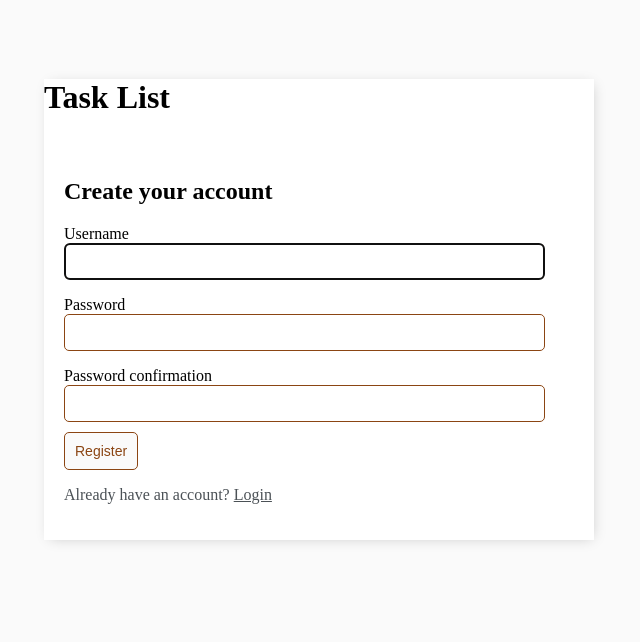
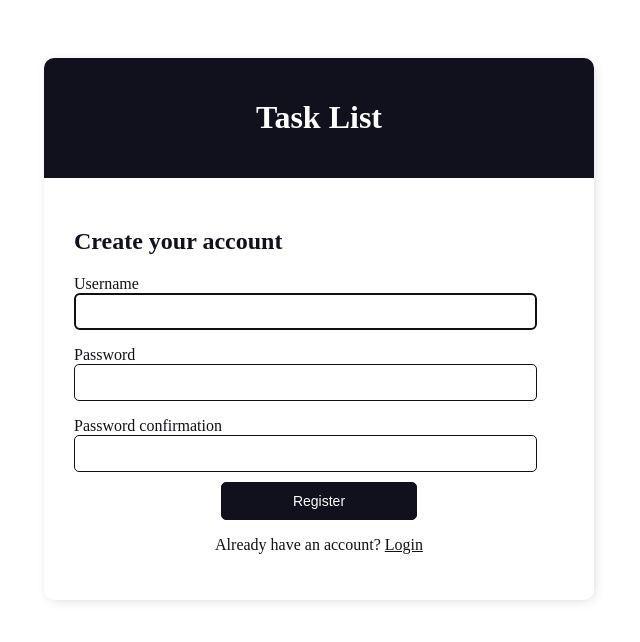
Before and after one commit to sudoc0ff33/todo_list, a Django app: page /register/ in a window 1280 px wide. Shown: the top 642 px of the page, without its empty margins (321-961 px from the left). Run offline with Django 4.2, Linux system fonts and the light colour scheme.

Commit message:
Update main.html

```diff
--- a/base/templates/base/main.html
+++ b/base/templates/base/main.html
@@ -13,7 +13,7 @@
 
         <style>
             body{
-                background-color: #fafafa;
+                background-color: #fff;
                 font-family: 'Times New Roman', Times, serif;
                 padding-top: 50px;
 
@@ -32,26 +32,39 @@
 
             }
 
+
             a,
             p{
-                color: #4b5156;
+                color: #11101D;
             }
 
             .container {
                 max-width: 550px;
                 margin: auto;
                 background-color: #fff;
-                -webkit-box-shadow: 2px 2px 13px -4px rgba(0, 0, 0, 0.21);
+                -webkit-box-shadow: 2px 2px 13px -4px rgba(17, 16, 29, 1);
                 box-shadow: 2px 2px 13px -4px rgba(0, 0, 0, 0.21);
+                border-radius: 10px 10px 10px 10px;
+            }
+
+            .headers-bar {
+                display: flex;
+                justify-content: center;
+                color: #fff;
+                align-items: center;
+                padding: 20px;
+                border-radius: 10px 10px 0 0;
+                background: linear-gradient(90deg, #11101D, #11101D, 43%, #11101D 100%);
             }
 
             .header-bar {
                 display: flex;
                 justify-content: space-between;
                 color: #fff;
-                padding: 10px;
-                border-radius: 5px 5px 0 0;
-                background: linear-gradient(90deg, #8B4513, #A0522D, 43%, #A0522D 100%);
+
+                padding: 20px;
+                border-radius: 10px 10px 0 0;
+                background: linear-gradient(90deg, #11101D, #11101D, 43%, #11101D 100%);
 
             }
 
@@ -59,6 +72,15 @@
                 color: rgb(247, 247, 247);
                 text-decoration: none;
             }
+
+            .title-container {
+                text-align: center;
+                width: 100%;
+              }
+
+              .title {
+                margin: 0;
+              }
 
             .task-wrapper {
                 display: flex;
@@ -96,7 +118,7 @@
             .delete-link {
                 text-decoration: none;
                 font-weight: 900;
-                color: #8B4513;
+                color: #11101D;
                 font-size: 22px;
                 line-height: 0;
             }
@@ -109,16 +131,17 @@
             }
 
             #add-link {
-                color: #8B4513;
+                color: #11101D;
                 text-decoration: none;
                 font-size: 42px;
-                text-shadow: 1px 1px #8B4513;
+
+                text-shadow: 0px 4px 4px rgba(0, 0, 0, 0.25);
             }
 
             input[type=text],
             input[type=password],
             textarea{
-                border: 1px solid #8B4513;
+                border: 1px solid #11101D;
                 border-radius: 5px;
                 padding: 10px;
                 width: 90%;
@@ -130,9 +153,10 @@
             }
 
             .button {
-                border: 1px solid #8B4513;
-                background-color: #fafafa;
-                color: #8B4513;
+                border: 1px solid #11101D;
+                background-color: #11101D;
+                color: #fff;
+                width: 40%;
                 padding: 10px;
                 font-size: 14px;
                 border-radius: 5px;
@@ -140,8 +164,21 @@
                 text-decoration: none;
             }
 
+
             .card-body {
-                padding: 20px;
+
+                padding: 30px;
+                color: #11101D;
+                Times New Roman', Times, serif;
+
+            }
+            .button.center {
+                display: block;
+                margin: 0 auto;
+              }
+
+            .register-container {
+                text-align: center;
             }
         </style>
 
```
